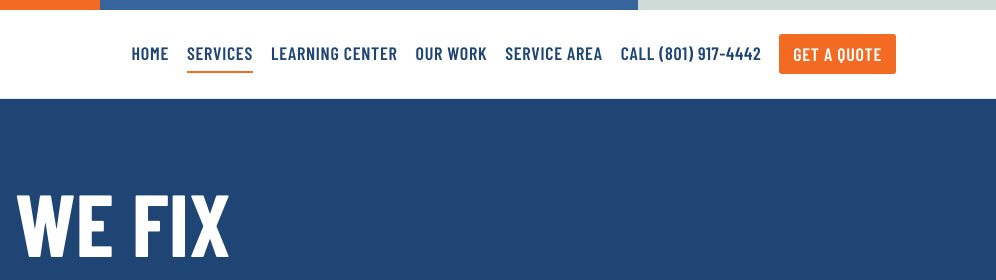
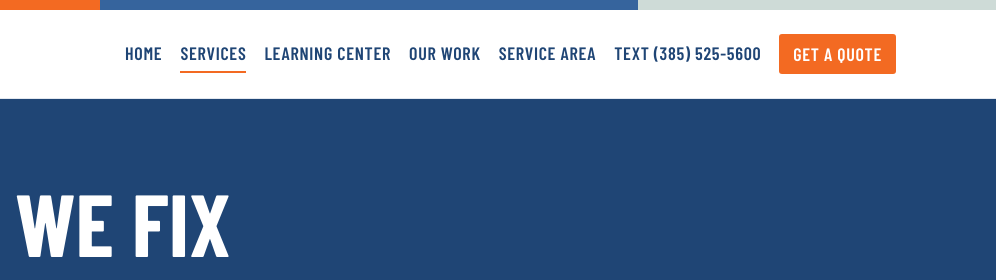
Before and after one commit to yesicanfixthat/Utah, a plain HTML site: page services.html in a window 1280 px wide. Shown: the top 280 px of the page, 284-1280 px from the left. Drawn offline with nearby package versions, Linux system fonts and the light colour scheme; a web font is replaced by a local one.

Commit message:
Add files via upload

```diff
--- a/services.html
+++ b/services.html
@@ -29,7 +29,7 @@
       <a href="learn.html">Learning Center</a>
       <a href="work.html">Our Work</a>
       <a href="index.html#service-area">Service Area</a>
-      <a href="tel:+18019174442">Call (801) 917-4442</a>
+      <a href="sms:+13855255600">Text (385) 525-5600</a>
       <a class="nav-cta" href="https://yesicanfixthat.github.io/office/request.html">Get a Quote</a>
     </nav>
   </div>
@@ -205,7 +205,7 @@
       </div>
       <p>From septic service to front door installs, we keep a list of local professionals we've worked with and trust to take care of our clients. Call us and we'll point you to the right person.</p>
     </div>
-    <div class="cta-row" style="margin-top:0"><a class="btn-ghost" href="tel:+18019174442" style="color:var(--ink);border-color:var(--ink)">Call (801) 917-4442</a></div>
+    <div class="cta-row" style="margin-top:0"><a class="btn-ghost" href="sms:+13855255600" style="color:var(--ink);border-color:var(--ink)">Text (385) 525-5600</a></div>
   </div>
 </section>
 
@@ -215,14 +215,14 @@
     <h2>Don't see your project listed?</h2>
     <div class="cta-row" style="margin-top:0">
       <a href="https://yesicanfixthat.github.io/office/request.html" class="btn">Ask for a Quote</a>
-      <a class="btn-ghost" href="tel:+18019174442">Call (801) 917-4442</a>
+      <a class="btn-ghost" href="sms:+13855255600">Text (385) 525-5600</a>
     </div>
   </div>
 </section>
 
 <footer>
   <div class="wrap">
-    <span>&copy; <span data-year>2026</span> Yes, I Can Fix That LLC &middot; Ogden Valley &amp; Weber County, Utah &middot; (801) 917-4442</span>
+    <span>&copy; <span data-year>2026</span> Yes, I Can Fix That LLC &middot; Ogden Valley &amp; Weber County, Utah &middot; (385) 525-5600</span>
     <span><a href="https://yesicanfixthat.github.io/office/request.html">Request a quote online</a> &middot; <a href="https://yesicanfixthat.github.io/office/portal.html">Customer login</a> &middot; <a href="https://www.facebook.com/profile.php?id=61595063423377" target="_blank" rel="noopener">Facebook</a> &middot; <a href="https://share.google/11J3XdHZNQQ4M2LdC" target="_blank" rel="noopener">Google</a> &middot; <a href="privacy.html">Privacy</a> &middot; <a href="terms.html">Terms</a></span>
   </div>
 </footer>
```
Also changed, not shown: 404.html (+2 -2 lines), index.html (+7 -7 lines), learn.html (+3 -3 lines), work.html (+3 -3 lines).
